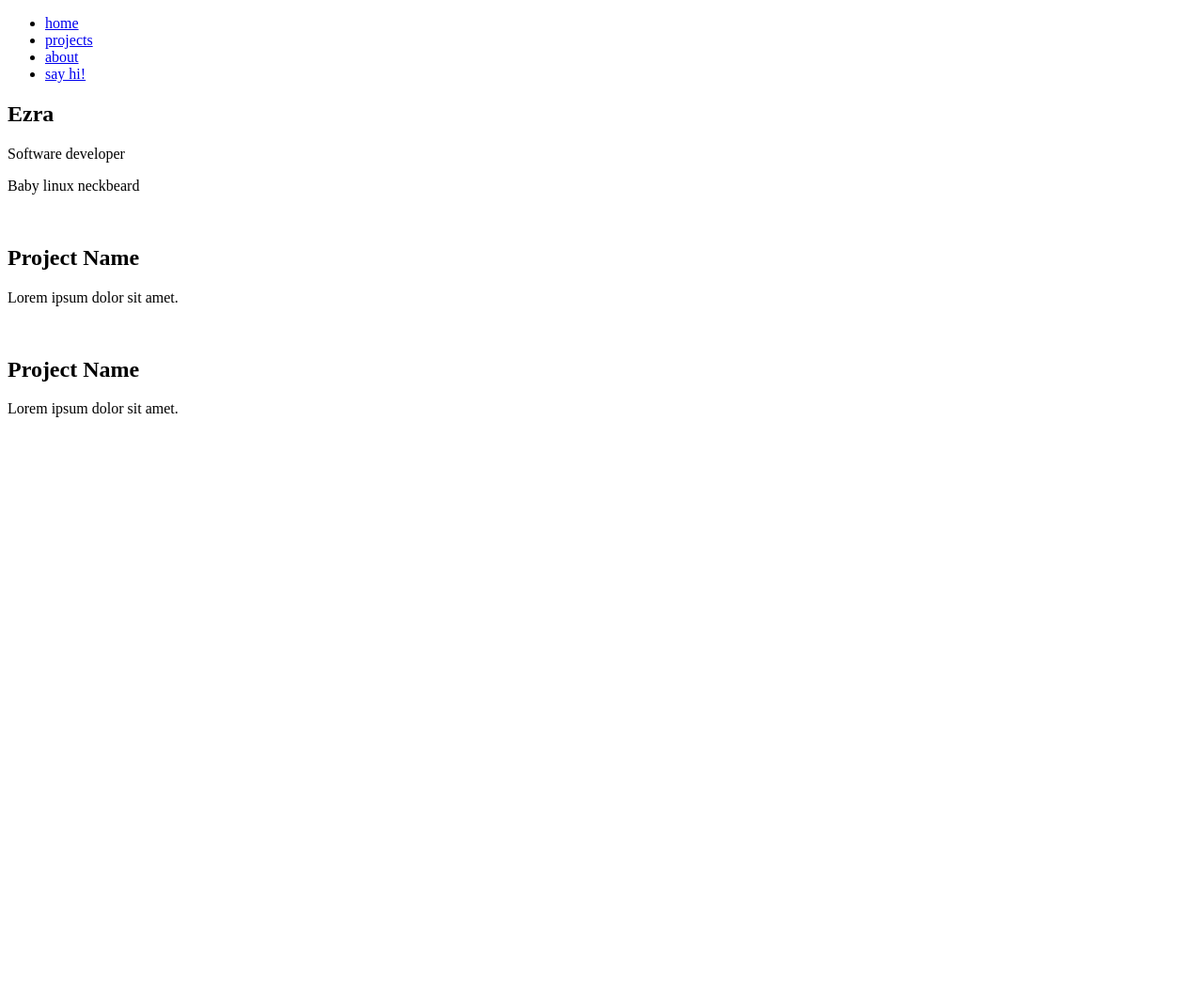
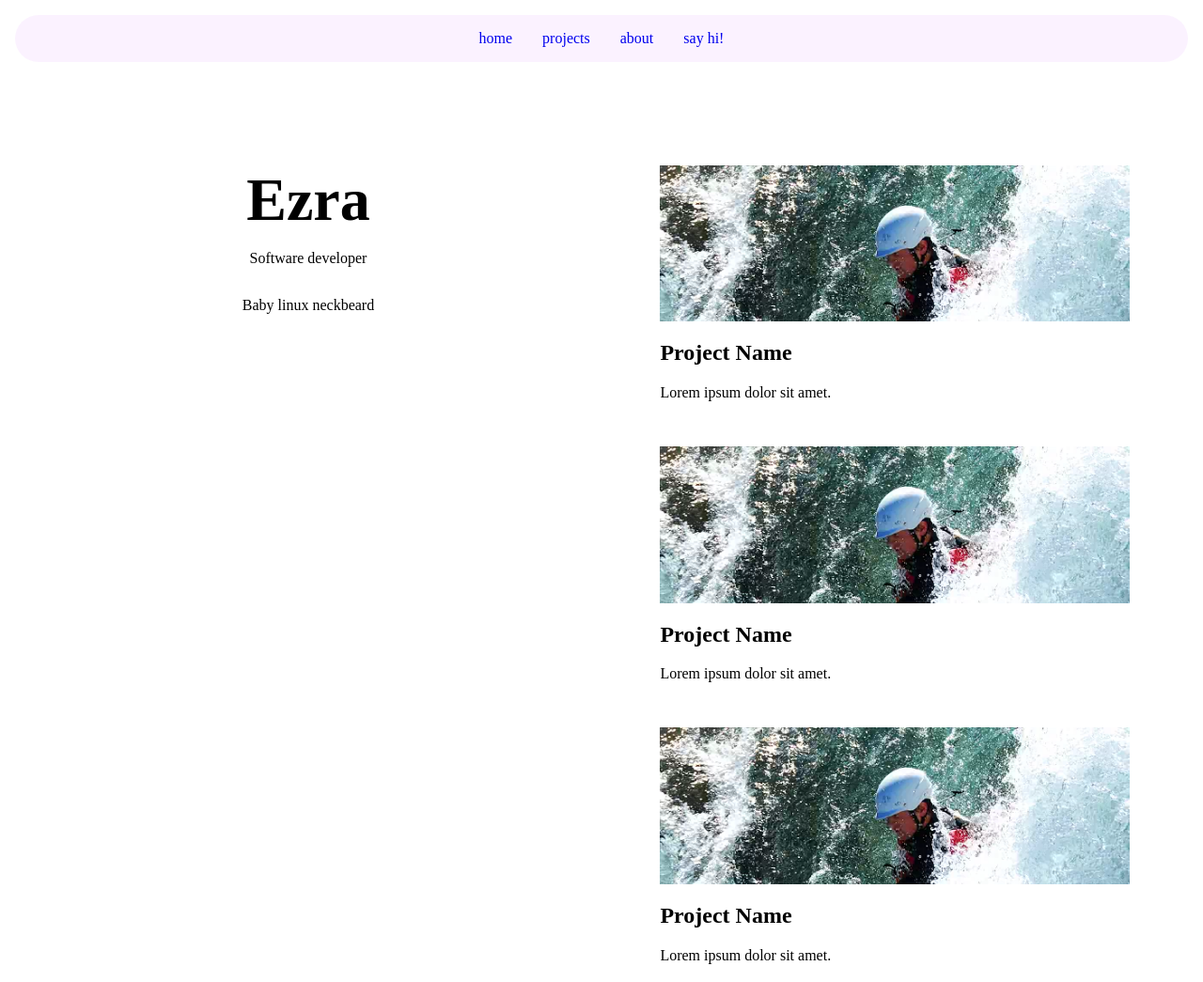
Before and after one commit to ezra-ramatong/ezra-ramatong.github.io, a website: page index.html in a window 1280 px wide. Shown: the top 1045 px of the page at 94% size. Before the commit the page ends 800 px from the top, so only its background shows below. Drawn offline with Linux system fonts and the light colour scheme.

Commit message:
feat: configure media queries

```diff
--- a/css/styles.css
+++ b/css/styles.css
@@ -1,29 +1,38 @@
 /* Variables */
 :root {
-  --body-padding-sm: 1rem;
-  --body-padding-lg: 2.4rem;
-  --main-width: 1080px;
+  --body-horizontal-padding-sm: 1rem;
+  --body-horizontal-padding-lg: 2.4rem;
+  --global-max-width: 1440px;
+}
+
+img {
+  max-width: 100%;
+  height: auto;
 }
 
 
 /* General styles*/
 
 body {
-  padding: var(--body-padding-sm);
+  padding: var(--body-horizontal-padding-sm);
   margin: 0;
 }
 
-main {
-  margin-top: 2rem;
-  max-width: var(--main-width);
-  margin-inline: auto;
+header {
+  position: fixed;
+  max-width: var(--global-max-width);
+  width: calc(100vw - var(--body-horizontal-padding-sm)*2);
+  left: 50%;
+  /* top: 0; */
+  transform: translateX(-50%);
+  z-index: 10;
+  border-radius: 2.5rem;
+  background: rgba(250, 239, 255, 0.8);
+  backdrop-filter: blur(6px);
 }
 
-@media screen and (min-width: 53em) {
-  main {
-    display: grid;
-    grid-template-columns: 1fr 1fr;
-  }
+.header-wrap {
+  position: fixed;
 }
 
 .nav__list {
@@ -38,6 +47,26 @@ main {
 
 .nav__list-item a {
   text-decoration: none;
+}
+
+main {
+  margin-top: 6rem;
+  max-width: var(--global-max-width);
+  margin-inline: auto;
+}
+
+@media screen and (min-width: 53em) {
+  main {
+    display: grid;
+    grid-template-columns: 1fr 1fr;
+    margin-top: 10rem;
+  }
+}
+
+.home {
+  display: flex;
+  flex-direction: column;
+  align-items: center;
 }
 
 .home__about {
@@ -55,4 +84,43 @@ main {
   display: flex;
   flex-direction: column;
   align-items: center;
+  margin-top: 4rem;
 }
+
+.card:first-child {
+  margin-top: 0;
+}
+
+.card {
+  margin-top: 2rem;
+  width: 80%;
+}
+
+.card__image-container {
+  aspect-ratio: 3/1;
+  overflow: hidden;
+  margin: 0;
+}
+
+.card__image {
+  width: 100%;
+  object-fit: cover;
+}
+
+/* Media Queries*/
+
+@media screen and (min-width: 53em) {
+  main {
+    display: grid;
+    grid-template-columns: 1fr 1fr;
+    margin-top: 10rem;
+  }
+
+  .fixed {
+    position: fixed;
+  }
+
+  .projects {
+    margin-top: 0;
+  }
+}
--- a/index.html
+++ b/index.html
@@ -5,9 +5,11 @@
   <meta charset="UTF-8">
   <meta name="viewport" content="width=device-width, initial-scale=1">
   <title>Howdy</title>
+  <link rel="stylesheet" href="css/styles.css">
 </head>
 
 <body>
+
   <header>
     <nav class="nav">
       <ul class="nav__list">
@@ -32,7 +34,7 @@
     <div class="projects">
       <div class="card">
         <figure class="card__image-container">
-          <img class="card__image" src="" alt="">
+          <img class="card__image" src="assets/images/2.webp" alt="">
         </figure>
         <section class="card__info">
           <h2 class="card__info-title">Project Name</h2>
@@ -42,7 +44,27 @@
 
       <div class="card">
         <figure class="card__image-container">
-          <img class="card__image" src="" alt="">
+          <img class="card__image" src="assets/images/2.webp" alt="">
+        </figure>
+        <section class="card__info">
+          <h2 class="card__info-title">Project Name</h2>
+          <p class="card__info-description">Lorem ipsum dolor sit amet.</p>
+        </section>
+      </div>
+
+      <div class="card">
+        <figure class="card__image-container">
+          <img class="card__image" src="assets/images/2.webp" alt="">
+        </figure>
+        <section class="card__info">
+          <h2 class="card__info-title">Project Name</h2>
+          <p class="card__info-description">Lorem ipsum dolor sit amet.</p>
+        </section>
+      </div>
+
+      <div class="card">
+        <figure class="card__image-container">
+          <img class="card__image" src="assets/images/2.webp" alt="">
         </figure>
         <section class="card__info">
           <h2 class="card__info-title">Project Name</h2>
```
Also changed, not shown: assets/images/2.webp (added).
